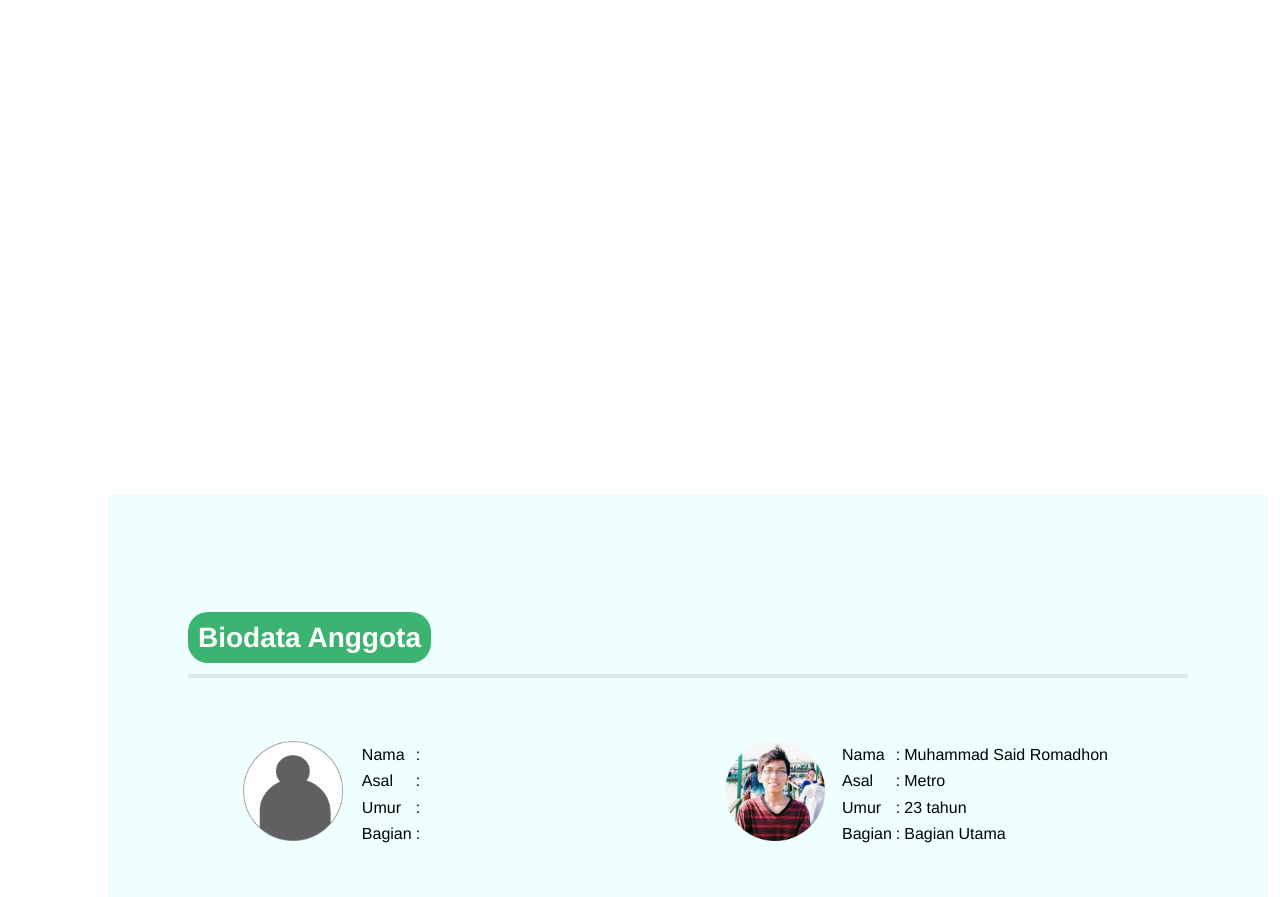
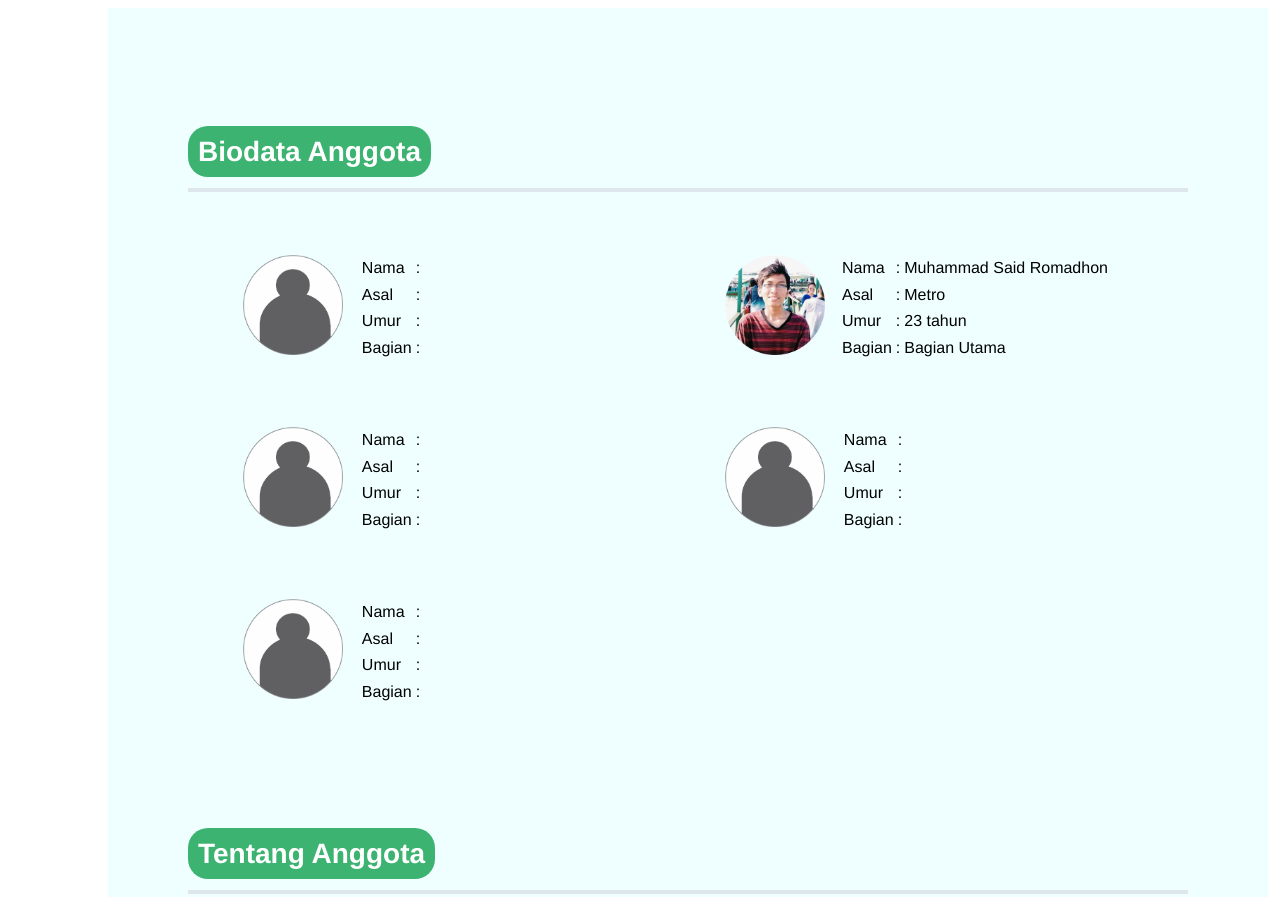
Before and after one commit to zorgonite/progate-team18, a plain HTML site: page index.html in a window 1280 px wide. Shown: the top 897 px of the page. Drawn offline with Linux system fonts and the light colour scheme.

Commit message:
Update style.css
update

```diff
--- a/style.css
+++ b/style.css
@@ -12,6 +12,9 @@ body {
 }
 
 .top-wrapper {
+  position: absolute;
+  top: 0;left: 0;
+  width: 100%;
   padding: 180px 0 100px 0;
   background-image: url(icons/header.png);
   background-size: cover;
```
